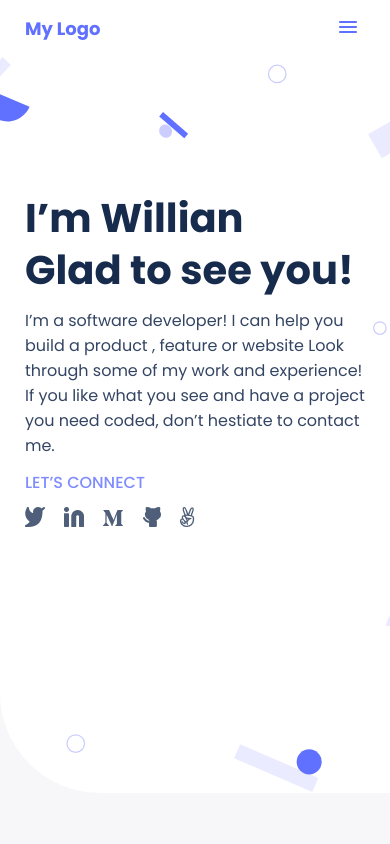
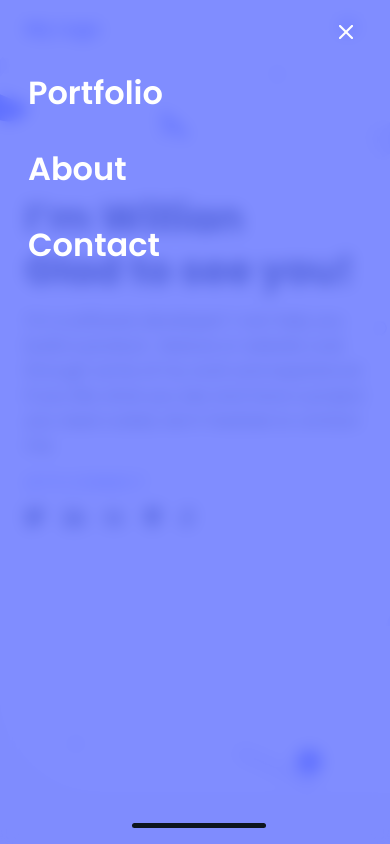
Before and after one commit to Willian-Berrocal/Portfolio-project, a website: page index.html in a window 390 px wide. Both pictures are taken after a click on the button 348 px from the left and 28 px from the top of the page. Shown: the top 844 px of the page. Drawn offline with Linux system fonts and the light colour scheme.

Commit message:
Add menu button functionality

```diff
--- a/index.html
+++ b/index.html
@@ -11,9 +11,20 @@
   <link href="https://fonts.googleapis.com/css2?family=Poppins:wght@400;500;600;700&display=swap" rel="stylesheet">
 </head>
 <body>
+  <aside class="app-menu container-v menu-hide">
+    <div>
+      <button class="simple-button close-menu"><img src="images/x.png" alt="Close menu"></button>
+    </div>
+    <ul class="container-v">
+      <li><a class="close-menu" href="#Portfolio">Portfolio</a></li>
+      <li><a class="close-menu" href="#About">About</a></li>
+      <li><a class="close-menu" href="#Contact">Contact</a></li>
+    </ul>
+    <img class="last-bar" src="images/Light.svg" alt="End of page">
+  </aside>
   <header class="app-bar container-h">
     <a href="#" class="logo">My Logo</a>
-    <button class="simple-button"><img src="images/Union.svg" alt="Burger menu"></button>
+    <button class="simple-button burger-menu"><img src="images/Union.svg" alt="Burger menu"></button>
     <nav>
       <ul class="container-h">
         <li><a href="#Portfolio">Portfolio</a></li>
@@ -181,5 +192,6 @@
       <img src="images/Light.svg" alt="End of page">
     </footer>
   </div>
+  <script src="main.js"></script>
 </body>
 </html>
--- /dev/null
+++ b/main.js
@@ -0,0 +1,22 @@
+// Hide Menu
+
+const closeButton = document.querySelectorAll('.close-menu');
+
+function hideMenu() {
+  document.querySelector('.app-menu').classList.replace('menu-show', 'menu-hide');
+}
+
+closeButton[0].addEventListener('click', hideMenu);
+closeButton[1].addEventListener('click', hideMenu);
+closeButton[2].addEventListener('click', hideMenu);
+closeButton[3].addEventListener('click', hideMenu);
+
+// Show menu
+
+const burgerMenu = document.querySelector('.burger-menu');
+
+function showMenu() {
+  document.querySelector('.app-menu').classList.replace('menu-hide', 'menu-show');
+}
+
+burgerMenu.addEventListener('click', showMenu);
--- a/package.json
+++ b/package.json
@@ -18,6 +18,10 @@
   },
   "homepage": "https://github.com/Willian-Berrocal/Hello-Microverse-project#readme",
   "devDependencies": {
+    "babel-eslint": "^10.1.0",
+    "eslint": "^7.32.0",
+    "eslint-config-airbnb-base": "^14.2.1",
+    "eslint-plugin-import": "^2.26.0",
     "hint": "^7.1.2",
     "stylelint": "^13.13.1",
     "stylelint-config-standard": "^21.0.0",
--- a/style.css
+++ b/style.css
@@ -98,6 +98,50 @@ body {
   background-color: #f7f7f9;
   font-family: var(--main-font);
   width: 100vw;
+}
+
+/* ----------- APP-MENU ----------- */
+
+.app-menu {
+  background-color: hsla(234, 100%, 69%, 80%);
+  backdrop-filter: blur(8px);
+  position: fixed;
+  padding: 12px 12px;
+  height: 100vh;
+  width: 100vw;
+}
+
+.menu-show {
+  display: flex;
+}
+
+.menu-hide {
+  display: none;
+}
+
+.app-menu div {
+  width: 40px;
+  align-self: flex-end;
+  margin-right: 12px;
+}
+
+.app-menu ul {
+  list-style: none;
+  padding: 16px;
+  gap: 32px;
+}
+
+.app-menu a {
+  text-decoration: none;
+  font-weight: 600;
+  font-size: 32px;
+  line-height: 44px;
+  color: #fff;
+}
+
+.app-menu img.last-bar {
+  position: absolute;
+  bottom: 8px;
 }
 
 /* ----------- APP-BAR ----------- */
@@ -345,6 +389,11 @@ ul.media-links {
 }
 
 @media (768px <= width) {
+  /* ----------- DESK-APP-MENU ----------- */
+  .app-menu {
+    display: none;
+  }
+
   /* ----------- DESK-APP-BAR ----------- */
 
   .app-bar {
```
Also changed, not shown: .eslintrc.json (added), .github/workflows/linters.yml, README.md, images/x.png (added), 1 other file.
